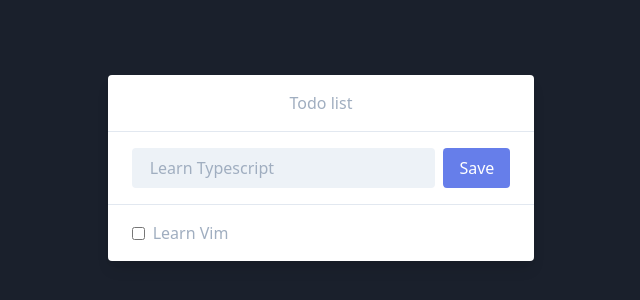
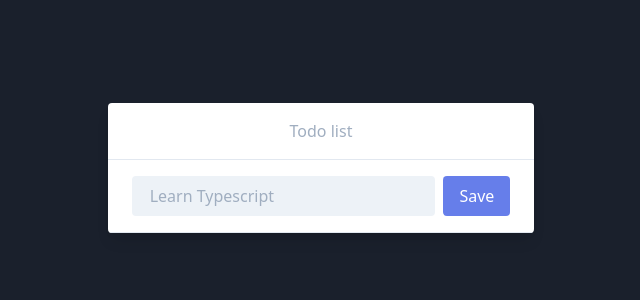
Before and after one commit to Noctane/todo-typescript, a React (Create React App) app: page / in a window 1280 px wide. Shown: the part 232-532 px from the top of the page, without its empty margins (319-959 px from the left). Built offline with nearby package versions, Linux system fonts and the light colour scheme.

Commit message:
ADD todo checked

```diff
--- a/src/App.tsx
+++ b/src/App.tsx
@@ -1,28 +1,11 @@
 import React from 'react';
-import { TodoItem } from './components/TodoItem';
+import { TodoList } from './features/TodoList';
 
 function App() {
   return (
     <div className="flex flex-col h-full items-center justify-center bg-gray-900 text-white">
       <div className="flex items-center w-1/3">
-        <div className="w-full rounded overflow-hidden shadow-lg bg-white text-gray-500">
-          <div className="px-6 py-4 border-b border-gray-300">
-            <h1 className="text-center">Todo list</h1>
-          </div>
-          <div className="py-4 px-6 border-b border-gray-300">
-            <div className="flex items-center">
-              <input
-                className="bg-gray-200 appearance-none border-2 border-gray-200 rounded w-full py-2 px-4 text-gray-700 leading-tight focus:outline-none focus:bg-white focus:border-purple-500"
-                type="text"
-                placeholder="Learn Typescript"
-              />
-              <button className="ml-2 bg-indigo-500 hover:bg-indigo-600 text-white py-2 px-4 rounded">Save</button>
-            </div>
-          </div>
-          <div className="py-4 px-6">
-            <TodoItem label="Learn Vim" />
-          </div>
-        </div>
+        <TodoList />
       </div>
     </div>
   );
--- a/src/components/TodoItem/index.tsx
+++ b/src/components/TodoItem/index.tsx
@@ -2,13 +2,15 @@ import React from 'react'
 
 interface TodoItemProps {
   label: string;
+  onCheckBoxChange: React.ChangeEventHandler;
+  isChecked: boolean;
 }
 
-export const TodoItem: React.FC<TodoItemProps> = ({ label }) => {
+export const TodoItem: React.FC<TodoItemProps> = ({ label, onCheckBoxChange, isChecked }) => {
   return (
-    <div className="flex items-center">
-      <input className="mr-2 leading-tight" type="checkbox" name="todo-item" id="item-0" />
-      <span>{label}</span>
+    <div className={`${isChecked ? 'bg-gray-200' : ''} flex items-center px-6 py-4`}>
+      <input onChange={onCheckBoxChange} className="mr-2 leading-tight" type="checkbox" name="todo-item" id="item-0" />
+      <span className={`${isChecked ? 'line-through' : ''}`}>{label}</span>
     </div>
   );
 }
--- /dev/null
+++ b/src/features/TodoList/TodoReducer.ts
@@ -0,0 +1,45 @@
+type Todo = {
+  id: number;
+  label: string;
+  checked: boolean;
+}
+
+type Actions =
+  | { type: 'ADD_TODO', payload: string }
+  | { type: 'REMOVE_TODO', payload: number }
+  | { type: 'CHECK_TODO', payload: number };
+
+type initialStateType = {
+  todos: Todo[];
+}
+
+export const initialState = { todos: [] };
+
+export function reducer(state: initialStateType, action: Actions): initialStateType {
+
+  switch (action.type) {
+    case 'ADD_TODO': {
+      const todo: Todo = {
+        id: Date.now(),
+        label: action.payload,
+        checked: false
+      }
+      return { todos: [...state.todos, todo] };
+    }
+    case 'REMOVE_TODO': {
+      const todoIdx = state.todos.findIndex((t: Todo) => t.id === action.payload);
+      const todos = state.todos.splice(todoIdx, 1);
+      return { todos: todos };
+    }
+    case 'CHECK_TODO': {
+      const todoIdx = state.todos.findIndex((t: Todo) => t.id === action.payload);
+      const checkedTodo = { ...state.todos[todoIdx] };
+      checkedTodo.checked = !checkedTodo.checked;
+      const newTodos = [...state.todos];
+      newTodos.splice(todoIdx, 1, checkedTodo);
+      return { todos: newTodos };
+    }
+    default:
+      return state;
+  }
+}
--- /dev/null
+++ b/src/features/TodoList/index.tsx
@@ -0,0 +1,40 @@
+import React, { useReducer } from 'react'
+import { TodoItem } from '../../components/TodoItem';
+import { initialState, reducer } from './TodoReducer';
+
+interface TodoListProps {
+}
+
+export const TodoList: React.FC<TodoListProps> = () => {
+
+  const [{ todos }, dispatch] = useReducer(reducer, initialState);
+
+  const handleClick = (e: React.MouseEvent<HTMLButtonElement, MouseEvent>) => {
+    e.preventDefault();
+    dispatch({ type: 'ADD_TODO', payload: 'test' });
+  }
+
+  const onCheckTodo = (todoId: number) => {
+    dispatch({ type: 'CHECK_TODO', payload: todoId })
+  }
+  console.log('state', todos);
+  return (
+    <div className="w-full rounded overflow-hidden shadow-lg bg-white text-gray-500">
+      <div className="px-6 py-4 border-b border-gray-300">
+        <h1 className="text-center">Todo list</h1>
+      </div>
+      <div className="py-4 px-6 border-b border-gray-300">
+        <div className="flex items-center">
+          <input
+            className="bg-gray-200 appearance-none border-2 border-gray-200 rounded w-full py-2 px-4 text-gray-700 leading-tight focus:outline-none focus:bg-white focus:border-purple-500"
+            type="text"
+            placeholder="Learn Typescript"
+          />
+          <button onClick={handleClick} className="ml-2 bg-indigo-500 hover:bg-indigo-600 text-white py-2 px-4 rounded">Save</button>
+        </div>
+      </div>
+      {todos.map(todo => (
+        <TodoItem label={todo.label} isChecked={todo.checked} onCheckBoxChange={() => onCheckTodo(todo.id)} key={todo.id} />
+      ))}
+    </div>);
+}
```
